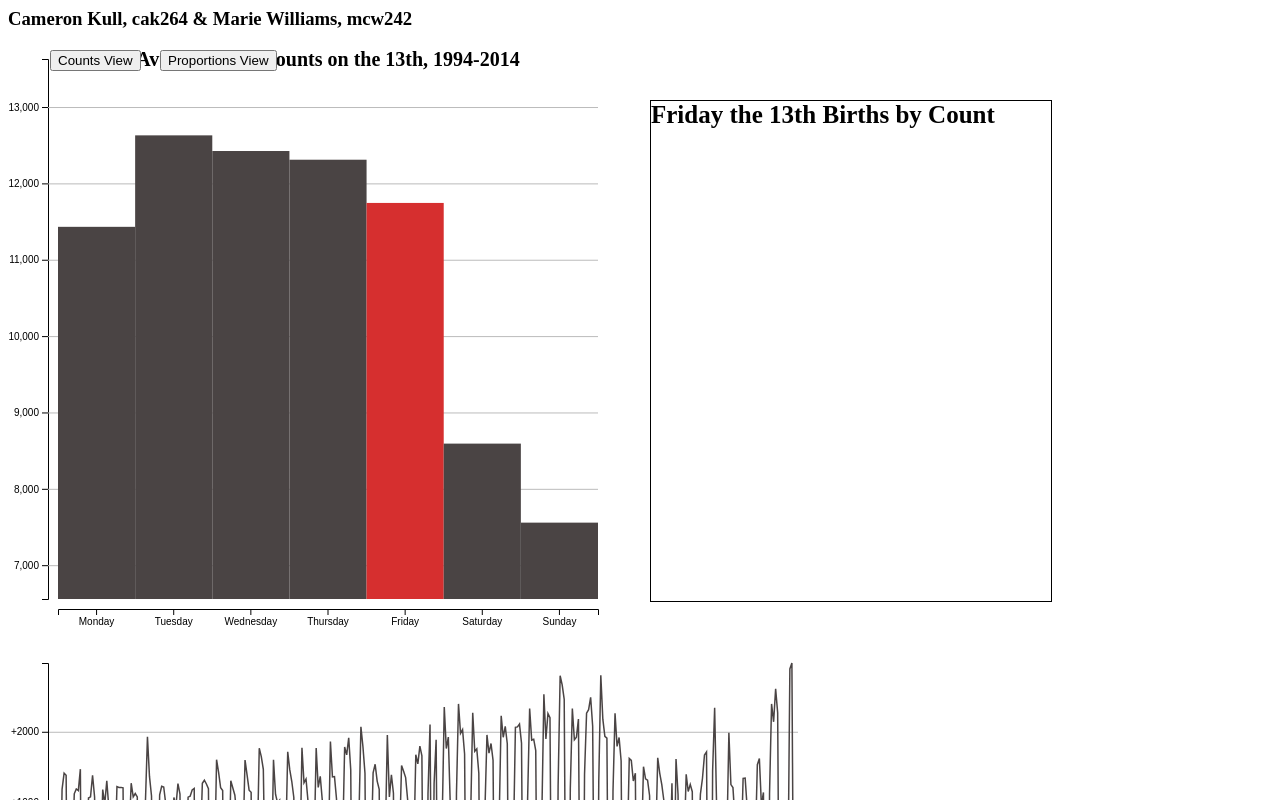
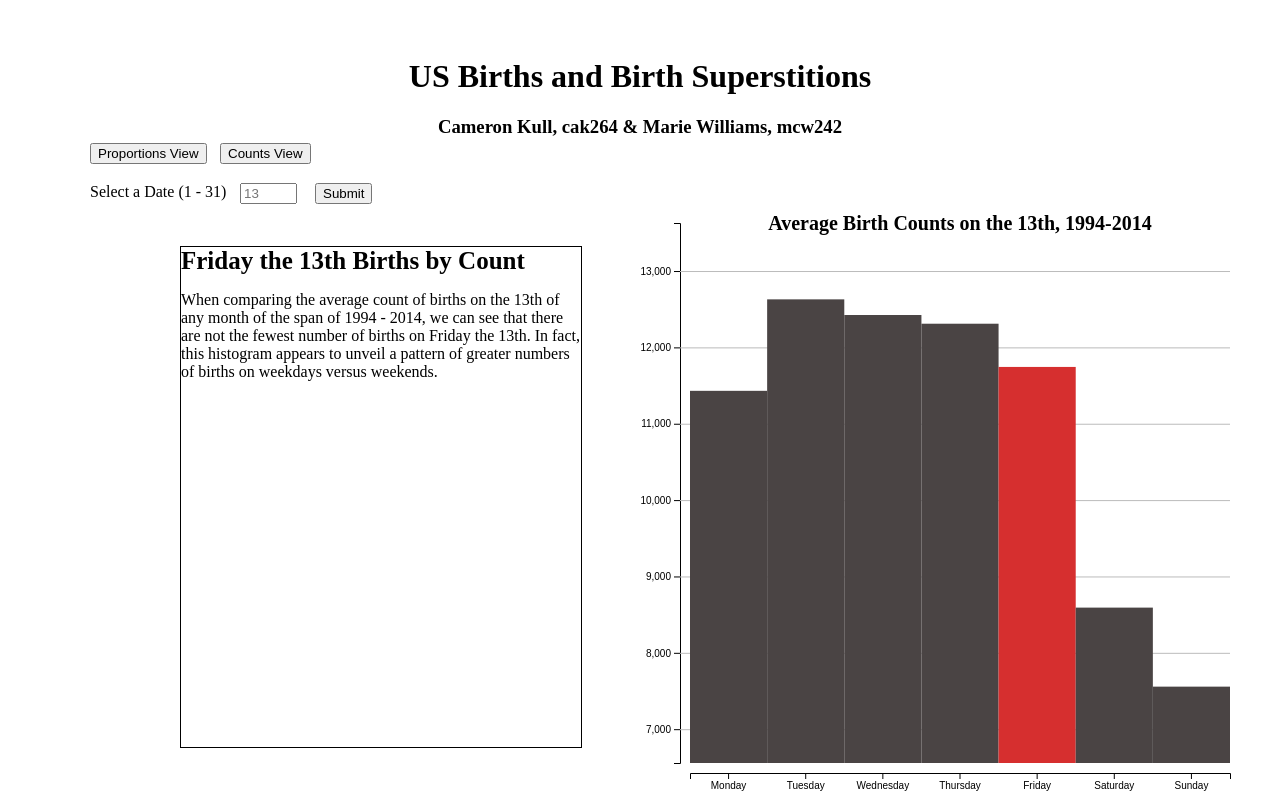
Before and after one commit to cak264/info4310_hw4, a plain HTML site: page hw4/index.html in a window 1280 px wide. Both pictures are taken after a click on the button "Counts View". Shown: the top 800 px of the page. Drawn offline with nearby package versions, Linux system fonts and the light colour scheme.

Commit message:
Toggled the two charts, and added input interaction!

```diff
--- a/hw4/index.html
+++ b/hw4/index.html
@@ -1,9 +1,32 @@
 <html>
     <head>
+        <h1>US Births and Birth Superstitions</h1>
         <h3>Cameron Kull, cak264 & Marie Williams, mcw242</h3>
         <script src="https://d3js.org/d3.v7.min.js"></script>
 
         <style>
+            #all {
+                margin: 0;
+                padding: 0;
+                display: flex;
+                flex-direction:column;
+                justify-content: center;
+                align-items: center;
+            }
+
+            h1, h3{
+                text-align: center;
+                position: relative;
+                top: 50px;
+            }
+
+            #day_of_week_container, #linechart{
+                position: relative;
+                display: flex;
+                top: 70px;
+                align-items: center;
+            }
+
             .gridlines line {
               stroke: #bbb;
             }
@@ -12,37 +35,54 @@
               stroke: none;
             }
 
-            .count-panel {
-                position: absolute;
-                top: 100px;
-                left: 650px;
-                width: 400px;
-                height: 500px;
-            }
-
             #countsButton {
                 position: absolute;
-                top: 50px;
-                left: 50px;
+                top: -70px;
+                left: 180px;
             }
 
             #propButton {
                 position: absolute;
-                top: 50px;
-                left: 160px;
+                top: -70px;
+                left: 50px;
+            }
+
+            input {
+                position: absolute;
+                top: -30px;
+                left: 200px;
+            }
+
+            #select-a-date {
+                position: absolute;
+                top: -30px;
+                left: 50px;
+            }
+
+            #submit {
+                position: absolute;
+                top: -30px;
+                left: 275px;
             }
 
         </style>
     </head>
     <body>
+        <br>
+        <br>
+        <div id="all">
             <div id="day_of_week_container">
                 <button id="countsButton">Counts View</button>
                 <button id="propButton">Proportions View</button>
+                <svg id="day_of_week_svg2" height="600" width="600"></svg>
                 <svg id="day_of_week_svg" height="600" width="600"></svg>
-            <svg id="day_of_week_svg2" height="600" width="600"></svg>
+                <text id="select-a-date">Select a Date (1 - 31)</text>
+                <input type="text" id="date-input" minlength="1" maxlength="2" size="4" placeholder="13"></input>
+                <button id="submit">Submit</button>
             </div>
 
             <svg id="linechart" height="600" width="800"></svg>
+        </div>
 
         <script>
 
@@ -121,7 +161,7 @@
 
                 let histXScale = d3.scaleBand().domain(Object.keys(thirteenthsDict)).range([0,chartWidth]);
                 let histYScale = d3.scaleLinear().domain([Math.min(...Object.values(thirteenthsDict))-1000, Math.max(...Object.values(thirteenthsDict))+1000]).range([chartHeight, 0]);
-                let propHistYScale = d3.scaleLinear().domain([0.936, 1.006]).range([chartHeight, 0]);
+                let propHistYScale = d3.scaleLinear().domain([0.936, 1.04]).range([chartHeight, 0]);
 
                 function createAxes(yScale, graph, title){
                     let leftAxis = d3.axisLeft(yScale)
@@ -159,14 +199,11 @@
                 createAxes(histYScale, histogram, "Average Birth Counts on the 13th, 1994-2014");
                 createAxes(propHistYScale, propHistogram, "Proportion of Births on the 13th to Births on All Other Dates");
 
-
-
-
                 // add bars
 
-                histArea.selectAll("rect.thirteen").data(Object.entries(thirteenthsDict))
+                histArea.selectAll("rect.selectedDate").data(Object.entries(thirteenthsDict))
                         .join("rect")
-                        .attr("class", 'thirteen')
+                        .attr("class", 'selectedDate')
                         .attr("x", d=> histXScale(d[0]))
                         .attr("y", d=> histYScale(d[1]))
                         .attr("width", histXScale.bandwidth())
@@ -191,26 +228,27 @@
                         });
 
                 propHistArea.raise();
-                propHistogram.attr("visibility", "hidden");
+                histogram.attr("visibility", "hidden");
 
                 // add bar interaction
 
-                histArea.selectAll("rect.thirteen").on("mouseover", function(event, d){
+                histArea.selectAll("rect.selectedDate").on("mouseover", function(event, d){
                     d3.select(this)
                       .attr("stroke", "#c4c2c2")
                       .attr("stroke-width", 3);
-                    histArea.append("text")
-                        .attr("x", histXScale(d[0])+1)
-                        .attr("y", histYScale(d[1])-10)
+                    countPanel.append("text")
+                        .attr("x", 10)
+                        .attr("y", 400)
                         .text(d[1].toString()+" Births")
-                        .style("font-size", 14)
-                        .style("font-weight", "bold");
+                        .style("font-size", 17)
+                        .style("font-weight", "bold")
+                        .attr("class", "count-label");
                 })
 
-                histArea.selectAll("rect.thirteen").on("mouseout", function(event, d){
+                histArea.selectAll("rect.selectedDate").on("mouseout", function(event, d){
                     d3.select(this)
                       .attr("stroke", "none");
-                    histArea.selectAll("text")
+                    countPanel.selectAll("text.count-label")
                             .text("");
 
                 })
@@ -219,18 +257,19 @@
                     d3.select(this)
                       .attr("stroke", "#c4c2c2")
                       .attr("stroke-width", 3);
-                    propHistArea.append("text")
-                        .attr("x", 20)
-                        .attr("y", 80)
+                    propPanel.append("text")
+                        .attr("x", 0)
+                        .attr("y", 0)
                         .text(thirteenthsDict[d[0]].toString()+" Births : "+nonThirteenthsDict[d[0]].toString()+" Births")
                         .style("font-size", 16)
-                        .style("font-weight", "bold");
+                        .style("font-weight", "bold")
+                        .attr("class", "prop-label");
                 })
 
                 propHistArea.selectAll("rect.proportion").on("mouseout", function(event, d){
                     d3.select(this)
                       .attr("stroke", "none");
-                    propHistArea.selectAll("text")
+                    propPanel.selectAll("text.prop-label")
                             .text("");
 
                 })
@@ -242,7 +281,12 @@
                 console.log(countPanel);
                 countPanel.style("border", "1px solid black")
                           .attr("class", "count-panel")
-                          .attr("visibility", "hidden");
+                          .style("position", "absolute")
+                          .style("bottom", "65px")
+                          .style("left", "140px")
+                          .style("width", "400px")
+                          .style("height", "500px")
+                          .style("visibility", "hidden");
 
                 countPanel.append("text")
                           .attr("x", 20)
@@ -250,21 +294,102 @@
                           .text("Friday the 13th Births by Count")
                           .style("font-size", 25)
                           .style("font-weight", "bold");
+                countPanel.append("p")
+                          .text("When comparing the average count of births on the 13th of any month of the span of 1994 - 2014, we can see that there are not the fewest number of births on Friday the 13th. In fact, this histogram appears to unveil a pattern of greater numbers of births on weekdays versus weekends.");
+
+
+                let propPanel = d3.select("#day_of_week_container").append("g");
+                propPanel.style("border", "1px solid black")
+                          .attr("class", "count-panel")
+                          .style("position", "absolute")
+                          .style("bottom", "65px")
+                          .style("left", "650px")
+                          .style("width", "400px")
+                          .style("height", "500px")
+                          .style("visibility", "visible");
+
+                propPanel.append("text")
+                          .attr("x", 20)
+                          .attr("y", 80)
+                          .text("Ratio of Average Births on the 13th to Births on All Other Dates")
+                          .style("font-size", 25)
+                          .style("font-weight", "bold");
+
+                propPanel.append("p")
+                          .text("This graphs compares the average number of births on the 13th of each month to the average number of births on any other date for each month over the span of 1994 - 2014. As we can see, the ratio of births on the 13th to births not on the 13th for Friday is much lower than the other days of the week. This unveils that if a baby is born on a Friday, the parents prefer the date of that Friday to not be the 13th, showing that people are supersticious about Friday the 13th.")
 
 
                 d3.select("#countsButton").on("click", function(){
                     histogram.attr("visibility", "visible");
                     propHistogram.attr("visibility", "hidden");
-                    countPanel.attr("visibility", "visible");
+                    countPanel.style("visibility", "visible");
+                    propPanel.style("visibility", "hidden");
 
                 });
 
                 d3.select("#propButton").on("click", function(){
                     histogram.attr("visibility", "hidden");
                     propHistogram.attr("visibility", "visible");
-                    countPanel.attr("visibility", "hidden");
+                    countPanel.style("visibility", "hidden");
+                    propPanel.style("visibility", "visible");
 
                 });
+
+                // date input
+
+                let submit = d3.select("#submit");
+
+                submit.on("click", function(){
+                    let date = parseInt(document.getElementById("date-input").value);
+                    if (date>0 & date<32){
+                        updateDate(date);
+                    }
+
+                })
+
+                function updateDate(date){
+                    console.log(date);
+                    let includingDate = births.filter(b=> b.date_of_month == date);
+                    let notIncludingDate = births.filter(b=> b.date_of_month != date);
+
+                    let dateDict = dowDict(includingDate);
+                    console.log(dateDict);
+                    let nonDateDict = dowDict(notIncludingDate);
+                    console.log(nonDateDict);
+
+                    let propDict = {};
+                    for (let key in dateDict){
+                        propDict[key] = dateDict[key]/nonDateDict[key];
+                    }
+                    console.log(propDict);
+
+                    histArea.selectAll("rect.selectedDate").data(Object.entries(dateDict))
+                        .join("rect")
+                        .attr("class", "selectedDate")
+                        .transition().duration(200)
+                        .attr("x", d=> histXScale(d[0]))
+                        .attr("y", d=> histYScale(d[1]))
+                        .attr("width", histXScale.bandwidth())
+                        .attr("height", d=> chartHeight - histYScale(d[1]))
+                        .attr("fill", function(d){
+                            if (d[0] == "Friday"){return "#d62f2f"}
+                            else{return "#4a4444"}
+                        });
+
+                    propHistArea.selectAll("rect.proportion").data(Object.entries(propDict))
+                        .join("rect")
+                        .attr("class", 'proportion')
+                        .transition().duration(200)
+                        .attr("x", d=> histXScale(d[0]))
+                        .attr("y", d=> propHistYScale(d[1]))
+                        .attr("width", histXScale.bandwidth())
+                        .attr("height", d=> chartHeight - propHistYScale(d[1]))
+                        .attr("fill", function(d){
+                            if (d[0] == "Friday"){return "#d62f2f"}
+                            else{return "#4a4444"}
+                        });
+
+                }
 
 
                 // line chart
```
Lines whose indentation alone changed are shown as unchanged.
